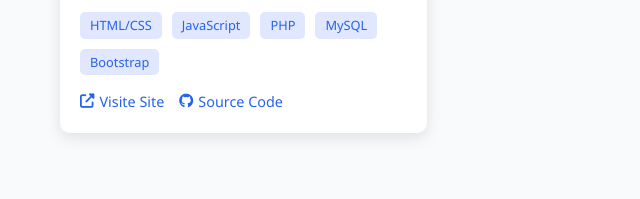
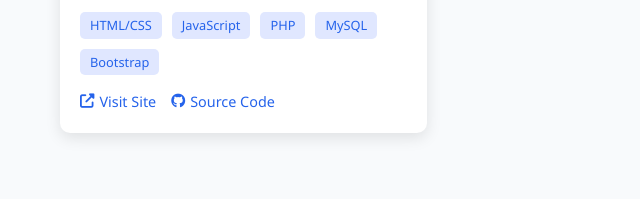
Before and after one commit to vikasbhai1365/vikas_portfolio, a plain HTML site: page index.html in a window 1280 px wide. Shown: the part 2101-2300 px from the top of the page, 0-640 px from the left. Drawn offline with Linux system fonts and the light colour scheme.

Commit message:
Update index.html

```diff
--- a/index.html
+++ b/index.html
@@ -123,7 +123,7 @@
                             <span class="tech-tag">Bootstrap</span>
                         </div>
                         <div class="project-links">
-                            <a href="https://mystationery.pythonanywhere.com/"><i class="fas fa-external-link-alt"></i> Visite Site </a>
+                            <a href="https://mystationery.pythonanywhere.com/"><i class="fas fa-external-link-alt"></i> Visit Site </a>
                             <a href="https://github.com/vikasbhai1365/shreeji_stationery"><i class="fab fa-github"></i> Source Code</a>
                         </div>
                     </div>
```
